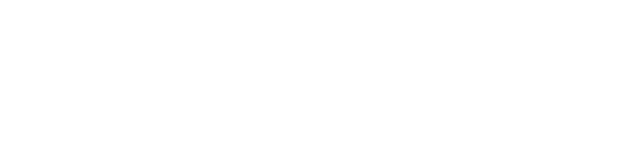
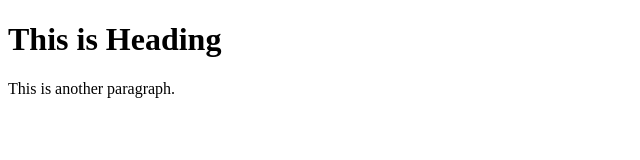
Before and after one commit to HanLinHtun55/learning-git, a plain HTML site: page index.html in a window 1280 px wide. Shown: the whole page, without its empty margins (0-640 px from the left). Drawn offline with Linux system fonts and the light colour scheme.

Commit message:
added another p tag

```diff
--- a/index.html
+++ b/index.html
@@ -7,6 +7,7 @@
     <title>Document</title>
 </head>
 <body>
-
+    <h1>This is Heading</h1>
+    <p>This is another paragraph.</p>
 </body>
 </html>
```
